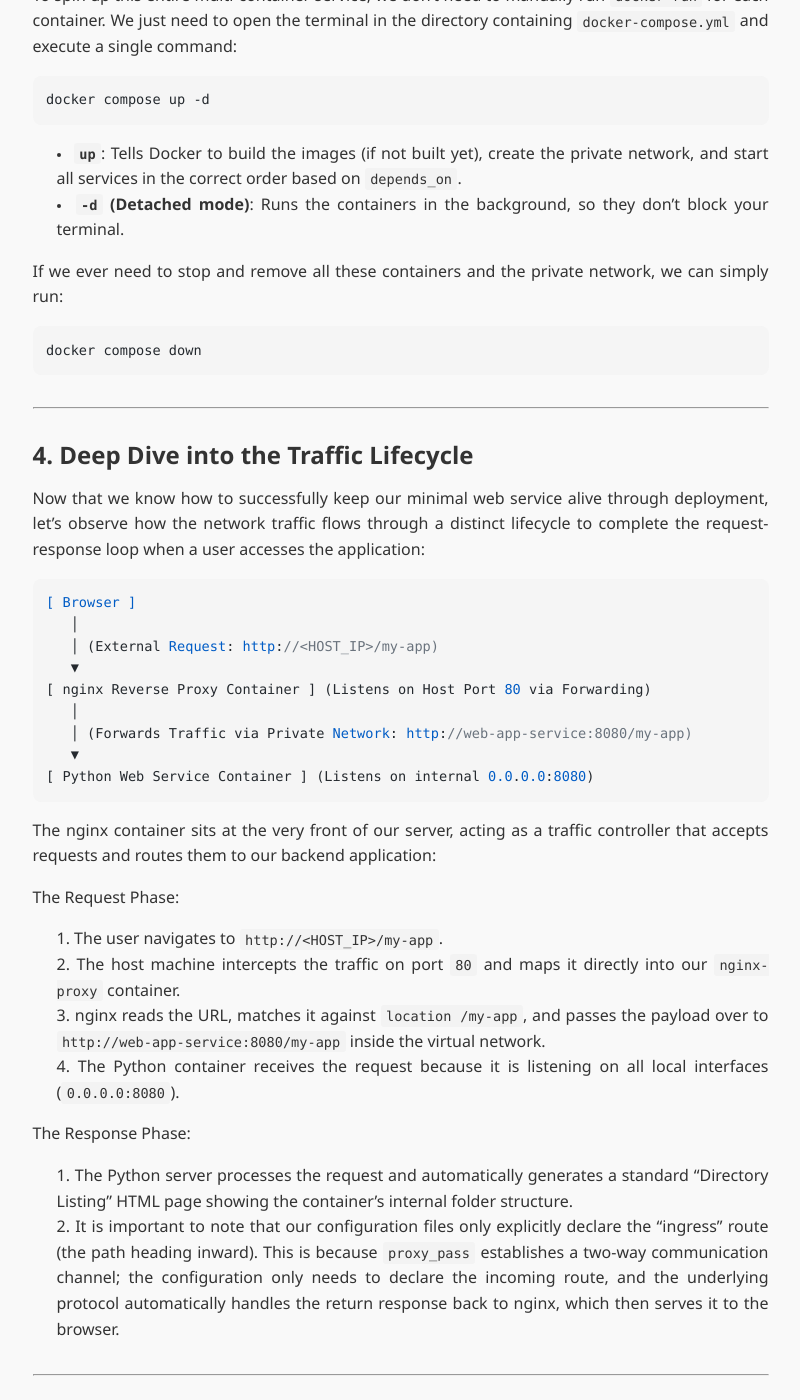
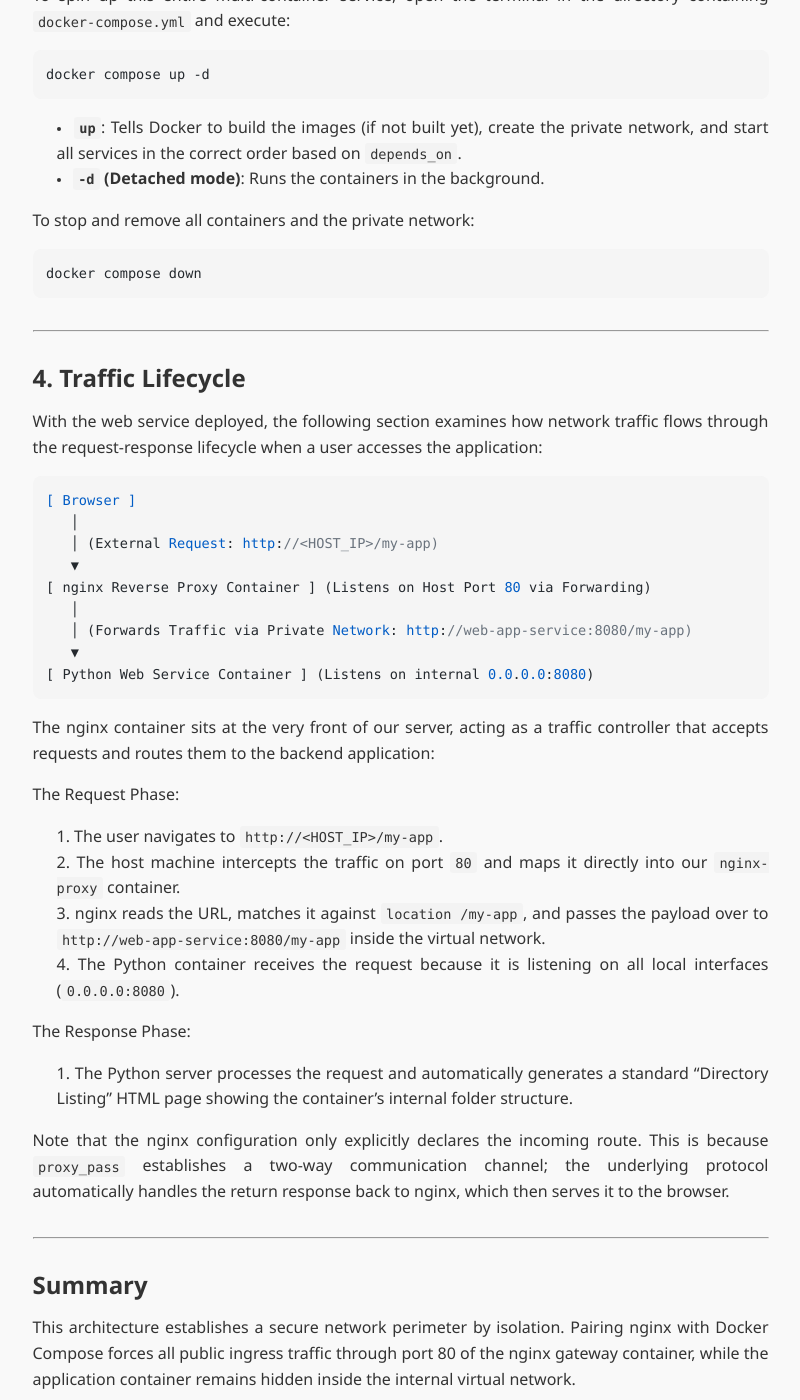
Before and after one commit to wyatthoho/wyatthoho.github.io, a Jekyll site: the page built from _notes/deploying-web-apps-via-nginx-and-docker.md, in a window 1280 px wide and 1400 px high, scrolled down 3242 px. Shown: the whole window, without its empty margins (232-1032 px from the left). Built offline with Jekyll 4.4.1, drawn with Linux system fonts in a browser that asks for light colours; nearby versions of some CDN libraries; some of the changed text lies outside the part shown.

Commit message:
Refine deployment notes for Nginx and Docker
Clarified the command for starting the Python HTTP server and updated the explanation of the nginx service configuration. Improved the description of the traffic lifecycle and the request-response phases.

````diff
--- a/_notes/deploying-web-apps-via-nginx-and-docker.md
+++ b/_notes/deploying-web-apps-via-nginx-and-docker.md
@@ -64,9 +64,9 @@
 
 In this setup, `version: '3.8'` specifies the Docker Compose file format. The `services` section defines all containers to be deployed. Each service requires an `image` pulled from Docker Hub—a specific version can be assigned without manual installation or environment configuration. The `restart: unless-stopped` policy automatically restarts containers if they crash, unless manually stopped.
 
-The `web-app-service` runs a Python image (`python:3.12-slim`). By default, this image would start an interactive Python shell and do nothing useful. The `command` directive overrides this default behavior and instead starts Python's built-in HTTP server on port `8080`, which listens for incoming requests and sends back responses. Since this port is internal to the container, it remains hidden from the host and external users, but nginx can still reach it through the private Docker network.
+The `web-app-service` runs a Python image (`python:3.12-slim`). By default, this image would start an interactive Python shell and do nothing useful. The `command` directive overrides this default behavior and instead starts Python's built-in HTTP server on port `8080` with `python -m http.server 8080`. This server automatically listens on all network interfaces (`0.0.0.0:8080`), which allows nginx to reach it through the private Docker network. Since this port is internal to the container, it remains hidden from the host and external users.
 
-The `nginx-proxy` service uses the `nginx:alpine` image. The `ports` directive binds the container's port `80` to host port `80`, but only on `127.0.0.1` (which is same as `localhost`). This means requests to `http://127.0.0.1:80` on the host are forwarded directly to the container's port `80`. The `volumes` directive mounts the local `nginx.conf` file into the container as read-only (`:ro`). The `depends_on` ensures the Python service starts before nginx, since nginx needs the backend service to forward traffic to.
+The `nginx-proxy` service uses the `nginx:alpine` image. The `ports` directive binds the container's port `80` to host port `80`, but only on `127.0.0.1` (which is the same as `localhost`). This means requests to `http://127.0.0.1:80` on the host are forwarded directly to the container's port `80`. The `volumes` directive mounts the local `nginx.conf` file into the container as read-only (`:ro`). The `depends_on` ensures the Python service starts before nginx, since nginx needs the backend service to forward traffic to.
 
 ---
 
@@ -103,17 +103,16 @@
 
 ## 3. Deployment
 
-
-To spin up this entire multi-container service, we don't need to manually run `docker run` for each container. We just need to open the terminal in the directory containing `docker-compose.yml` and execute a single command:
+To spin up this entire multi-container service, open the terminal in the directory containing `docker-compose.yml` and execute:
 
 ```bash
 docker compose up -d
 ```
 
-* **`up`**: Tells Docker to build the images (if not built yet), create the private network, and start all services in the correct order based on `depends_on`.
-* **`-d` (Detached mode)**: Runs the containers in the background, so they don’t block your terminal.
+- **`up`**: Tells Docker to build the images (if not built yet), create the private network, and start all services in the correct order based on `depends_on`.
+- **`-d` (Detached mode)**: Runs the containers in the background.
 
-If we ever need to stop and remove all these containers and the private network, we can simply run:
+To stop and remove all containers and the private network:
 
 ```bash
 docker compose down
@@ -121,9 +120,9 @@
 
 ---
 
-## 4. Deep Dive into the Traffic Lifecycle
+## 4. Traffic Lifecycle
 
-Now that we know how to successfully keep our minimal web service alive through deployment, let’s observe how the network traffic flows through a distinct lifecycle to complete the request-response loop when a user accesses the application:
+With the web service deployed, the following section examines how network traffic flows through the request-response lifecycle when a user accesses the application:
 
 ```
 [ Browser ]
@@ -137,8 +136,7 @@
 [ Python Web Service Container ] (Listens on internal 0.0.0.0:8080)
 ```
 
-The nginx container sits at the very front of our server, acting as a traffic controller that accepts requests and routes them to our backend application:
-
+The nginx container sits at the very front of our server, acting as a traffic controller that accepts requests and routes them to the backend application:
 
 The Request Phase:
 
@@ -150,7 +148,8 @@
 The Response Phase:
 
 1. The Python server processes the request and automatically generates a standard "Directory Listing" HTML page showing the container's internal folder structure.
-2. It is important to note that our configuration files only explicitly declare the "ingress" route (the path heading inward). This is because `proxy_pass` establishes a two-way communication channel; the configuration only needs to declare the incoming route, and the underlying protocol automatically handles the return response back to nginx, which then serves it to the browser.
+
+Note that the nginx configuration only explicitly declares the incoming route. This is because `proxy_pass` establishes a two-way communication channel; the underlying protocol automatically handles the return response back to nginx, which then serves it to the browser.
 
 ---
 
````
